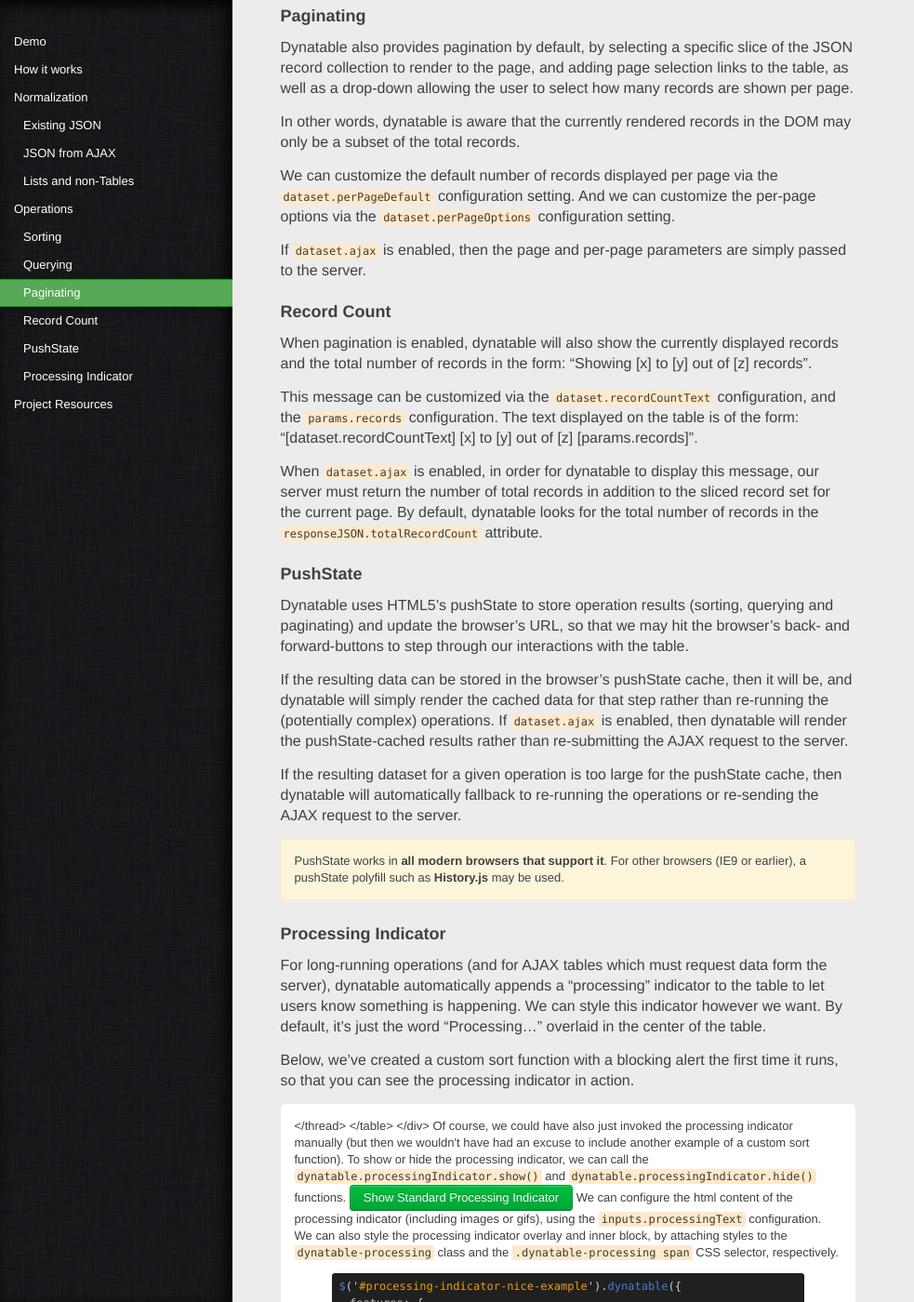
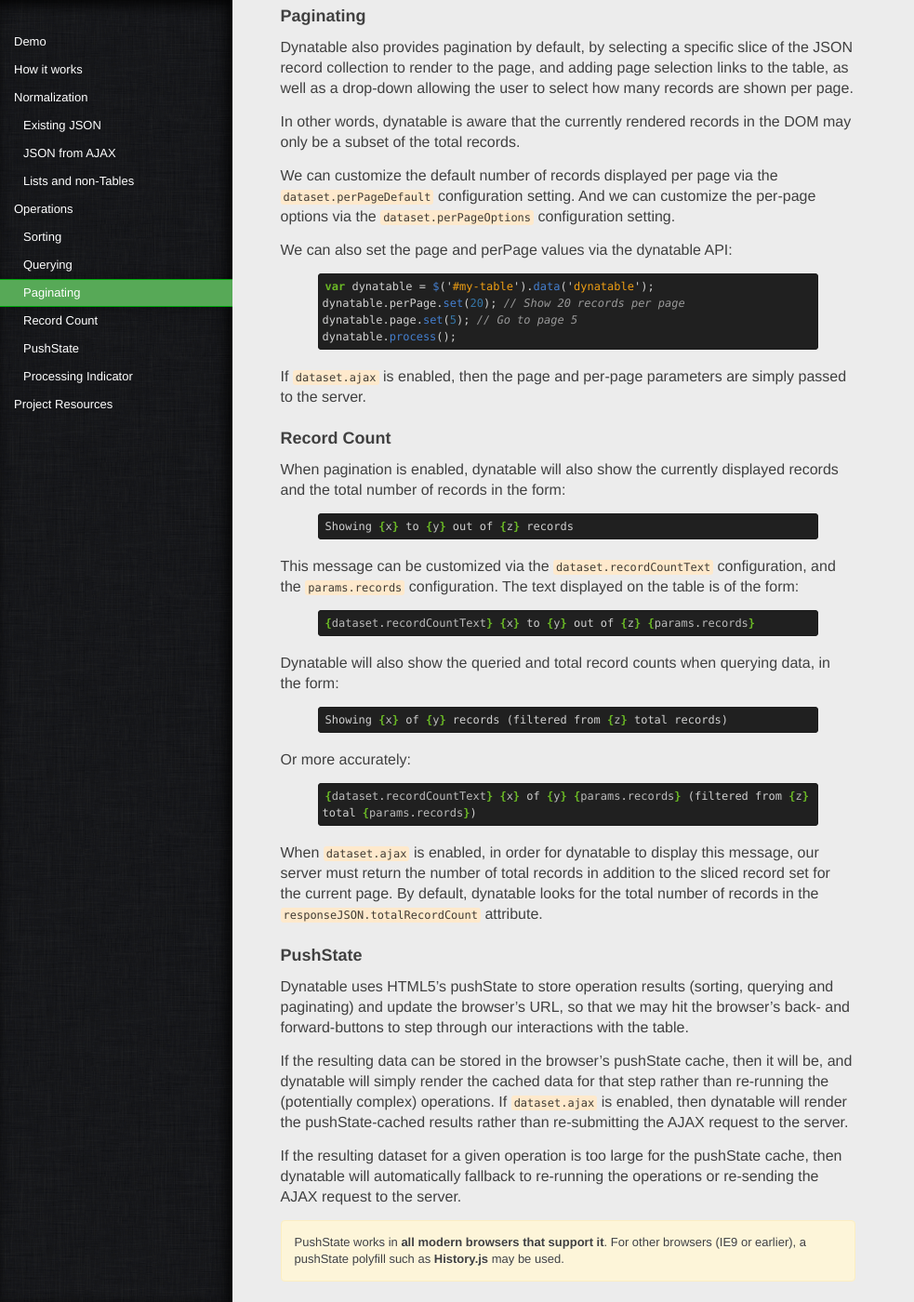
Before and after one commit to alfajango/alfajango.github.com, a Jekyll site: the page built from _posts/2012-01-09-dynatable.md, in a window 1280 px wide and 1400 px high, scrolled down 10530 px. Shown: the whole window at 93% size, without its empty margins (0-983 px from the left). Built offline with Jekyll 4.4.1, drawn with Linux system fonts in a browser that asks for light colours; Markdown is read by kramdown in place of the engine named in the settings; some of the changed text lies outside the part shown.

Commit message:
Updated dynatable docs, added more info for recordCounts and fixed some formatting.

```diff
--- a/_posts/2012-01-09-dynatable.md
+++ b/_posts/2012-01-09-dynatable.md
@@ -1868,7 +1868,7 @@ the query or not.
 <div class="dynatable-demo">
 <div id="search-function-example-price-filter" style="float: left; margin-bottom: 1em;">
   Max Price:
-  <input id="max-price" type=number />
+  $<input id="max-price" type=number step=1000 />
 </div>
 <table id="search-function-example">
   <thead>
@@ -1951,6 +1951,15 @@ We can customize the default number of records displayed per page via
 the `dataset.perPageDefault` configuration setting. And we can customize the
 per-page options via the `dataset.perPageOptions` configuration setting.
 
+We can also set the page and perPage values via the dynatable API:
+
+{% highlight js %}
+var dynatable = $('#my-table').data('dynatable');
+dynatable.perPage.set(20); // Show 20 records per page
+dynatable.page.set(5); // Go to page 5
+dynatable.process();
+{% endhighlight %}
+
 If `dataset.ajax` is enabled, then the page and per-page parameters are
 simply passed to the server.
 
@@ -1958,12 +1967,31 @@ simply passed to the server.
 
 When pagination is enabled, dynatable will also show the currently
 displayed records and the total number of records in the form:
-"Showing [x] to [y] out of [z] records".
+
+{% highlight smarty %}
+Showing {x} to {y} out of {z} records
+{% endhighlight %}
 
 This message can be customized via the `dataset.recordCountText`
 configuration, and the `params.records` configuration. The text
 displayed on the table is of the form:
-"[dataset.recordCountText] [x] to [y] out of [z] [params.records]".
+
+{% highlight smarty %}
+{dataset.recordCountText} {x} to {y} out of {z} {params.records}
+{% endhighlight %}
+
+Dynatable will also show the queried and total record counts when
+querying data, in the form:
+
+{% highlight smarty %}
+Showing {x} of {y} records (filtered from {z} total records)
+{% endhighlight %}
+
+Or more accurately:
+
+{% highlight smarty %}
+{dataset.recordCountText} {x} of {y} {params.records} (filtered from {z} total {params.records})
+{% endhighlight %}
 
 When `dataset.ajax` is enabled, in order for dynatable to display this
 message, our server must return
--- a/css/application.css
+++ b/css/application.css
@@ -11,6 +11,7 @@ pre {
   overflow: auto;
   padding: 4px;
   background: #202020;
+  color: #d0d0d0;
 }
 pre code, pre code.js {
   background: transparent;
```
